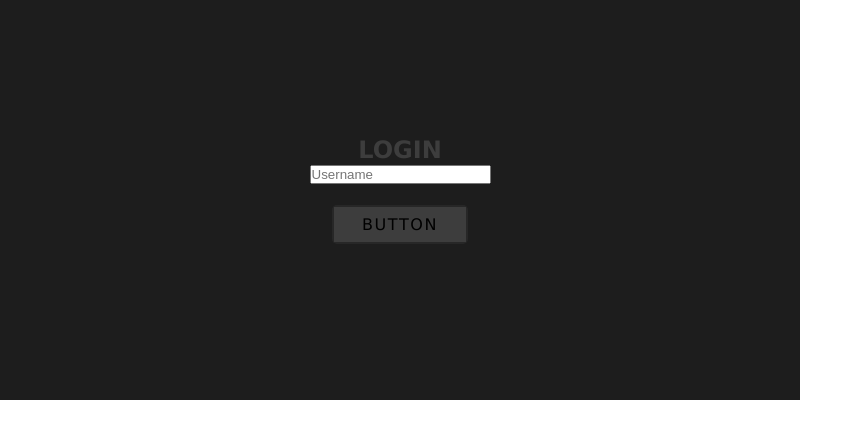
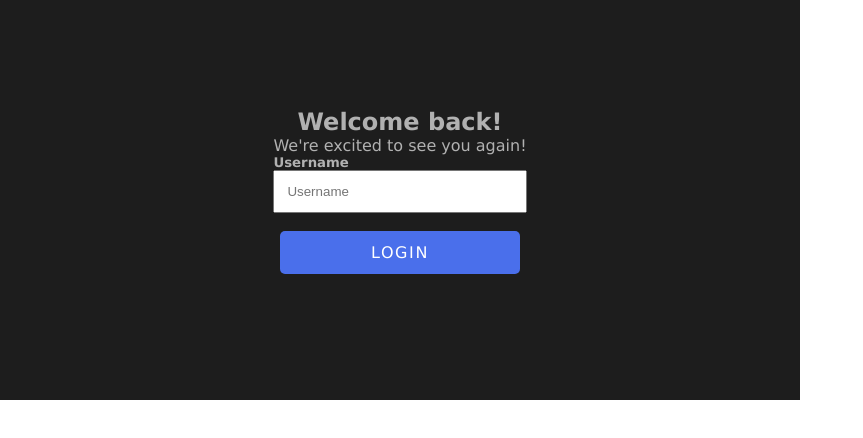
Before and after one commit to Shawtyy25/Chat-project, a website: page base/index.html in a window 1280 px wide. Shown: the whole page, without its empty margins (0-863 px from the left). Drawn offline with nearby package versions, Linux system fonts and the light colour scheme.

Commit message:
valamelyst kész

```diff
--- a/base/index.html
+++ b/base/index.html
@@ -13,16 +13,29 @@
 
 
 
+    <div class="main-content">
+        <!--Ide a többi kódot -->
+    </div>
+
+
 <div class="login">
 
     <div class="textContent">
-        <h2>LOGIN</h2>
+        <h2>Welcome back!</h2>
+        <p>We're excited to see you again!</p>
+        <h5>Username</h5>
         <input type="text" placeholder="Username">
         <div class="button">
-            <a href="#"><span>Button</Button></span></a>
+            <a href="#"><span>Login</Button></span></a>
         </div>
+    </div>
+    <div class="theme-switch">
+        <a href=""><h5></h5></a>
+        <a href=""><h5></h5></a>
+        <a href=""><h5></h5></a>
     </div>
 </div>
 
+
 </body>
 </html>
--- a/base/style.css
+++ b/base/style.css
@@ -3,6 +3,7 @@
 :root{
     --login-box: rgb(29, 29, 29);
     --login-button: rgb(50, 62, 68);
+    --text-color: rgb(177, 177, 177);
 }
 *{
     box-sizing: border-box;
@@ -12,6 +13,12 @@
 
 body{
     font-family:'Lucida Sans', 'Lucida Sans Regular', 'Lucida Grande', 'Lucida Sans Unicode', Geneva, Verdana, sans-serif;
+
+
+}
+.main-content {
+    filter: blur(8px);
+    -webkit-filter: blur(8px);
 }
 /*  LOGIN  */
 .login{
@@ -21,16 +28,21 @@ body{
     display: flex;
     justify-content: center;
     align-items: center;
+    z-index: 10;
 }
 .login .textContent{
-
+display: flex;
+flex-direction: column;
+color: var(--text-color);
 }
 .login .textContent input{
-
+    padding: 0.75rem;
 }
 .login .textContent h2{
-    color: #3d3d3d;
     text-align: center;
+}
+.login .textContent h5{
+    color: var(--text-color);
 }
 .login .button{
     display: flex;
@@ -41,30 +53,28 @@ body{
 }
 .login .button a{
 
-    background: #272727;
-    color: rgb(0, 0, 0);
+    background: #4a6feb;
+    color: rgb(255, 255, 255);
     text-decoration: none;
     text-transform: uppercase;
     font-size: 400;
     letter-spacing: 0.1rem;
     font-weight:400;
-    padding: 10px 30px;
     transition: 0.1s;
     border-radius: 5px;
     position: relative;
+    width: 15rem;
+    display: flex;
 }
 .login a:hover{
-   background: hsla(0, 0%, 99%, 0.658);
+   background: #4a6feb;
     box-shadow: 0 0 35px var(--login-button);
 
-}
-.login a::before{
-    content: '';
-    position: absolute;
-    inset: 2px;
-    background: #3d3d3d;
 }
 .login a span{
     position: relative;
     z-index: 1;
+    padding: 0.75rem;
+    margin: 0 auto;
+
 }
```
